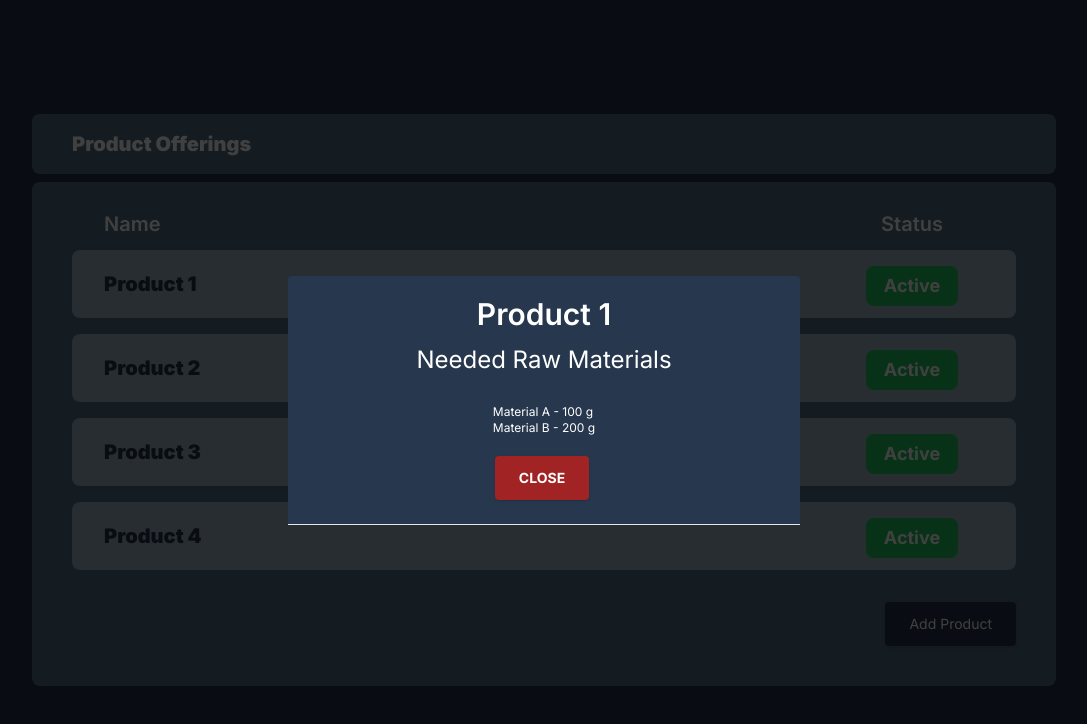
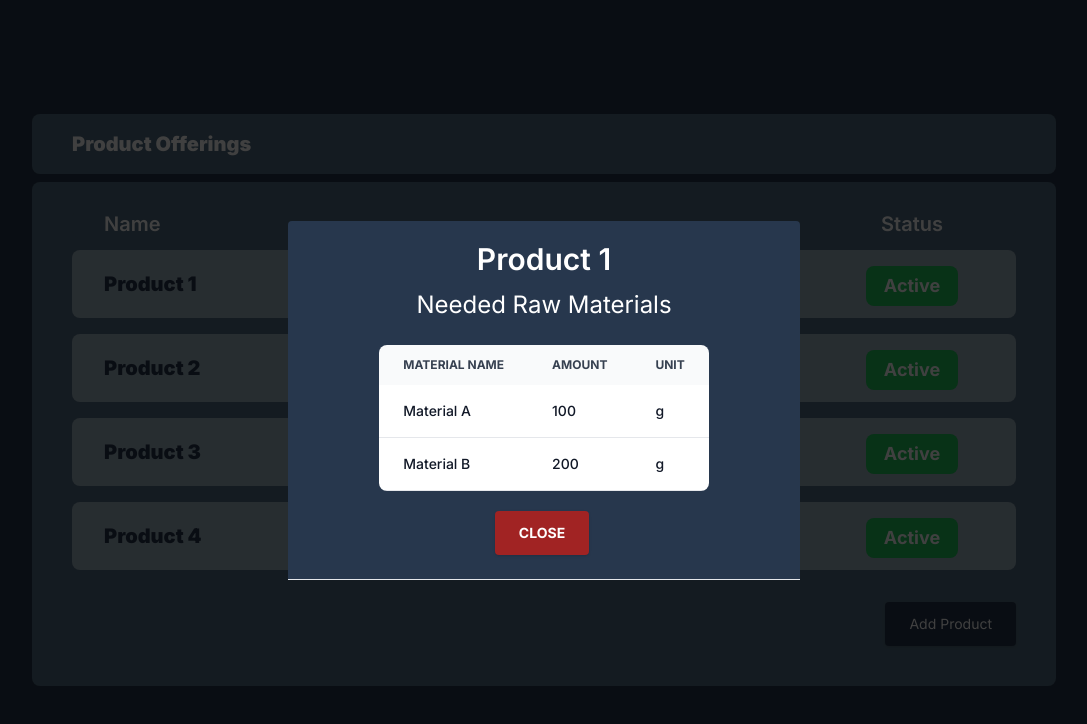
Before and after one commit to pattyarao/inventory-management-app, a Next.js app: page /productofferings in a window 1280 px wide. Both pictures are taken after a click on the element "Product 1". Shown: the top 724 px of the page, without its empty margins (96-1183 px from the left). Built offline with nearby package versions, Linux system fonts and the light colour scheme.

Commit message:
Updated frontend for viewing a product: Materials are in table form

```diff
--- a/app/components/ProductOfferList.jsx
+++ b/app/components/ProductOfferList.jsx
@@ -19,7 +19,7 @@ const ProductOfferList = () => {
     {
       name: "Product 2",
       status: "Active",
-      materials: [{ name: "Material C", amount: 500, unit: "ml" }],
+      materials: [{ name: "Material C", amount: 500, unit: "mL" }],
     },
     {
       name: "Product 3",
--- a/app/components/ViewProduct.jsx
+++ b/app/components/ViewProduct.jsx
@@ -35,14 +35,33 @@ const ViewProduct = ({ product, onClose }) => {
                 <div className="flex space-x-4 mb-4 mt-3 items-center justify-center">
                     <h4 className="text-2xl mb-2">Needed Raw Materials</h4>
                 </div>
-                <div className="flex items-center justify-center mt-5">
-                    <ul>
-                    {product.materials.map((material, index) => (
-                        <li key={index}>
-                        {material.name} - {material.amount} {material.unit}
-                        </li>
-                    ))}
-                    </ul>
+                <div className="rounded-lg overflow-hidden">
+                  <table className="w-full text-sm text-left text-gray-500 dark:text-gray-400">
+                      <thead className="text-xs text-gray-700 uppercase bg-gray-50 dark:bg-gray-700 dark:text-gray-400">
+                          <tr>
+
+                              <th scope="col" className="px-6 py-3">
+                                  Material name
+                              </th>
+                              <th scope="col" className="px-6 py-3">
+                                  Amount
+                              </th>
+                              <th scope="col" className="px-6 py-3">
+                                  Unit
+                              </th>
+
+                          </tr>
+                      </thead>
+                      <tbody>
+                          {product.materials.map((material, index) => (
+                          <tr className="bg-white border-b dark:bg-gray-900 dark:border-gray-700" key={material.id}>
+                              <td className="px-6 py-4 font-medium text-gray-900 dark:text-white">{material.name}</td>
+                              <td className="px-6 py-4 font-medium text-gray-900 dark:text-white">{material.amount}</td>
+                              <td className="px-6 py-4 font-medium text-gray-900 dark:text-white">{material.unit}</td>
+                          </tr>
+                          ))}
+                      </tbody>
+                  </table>
                 </div>
 
                 <div className="flex items-center justify-center mt-5">
```
